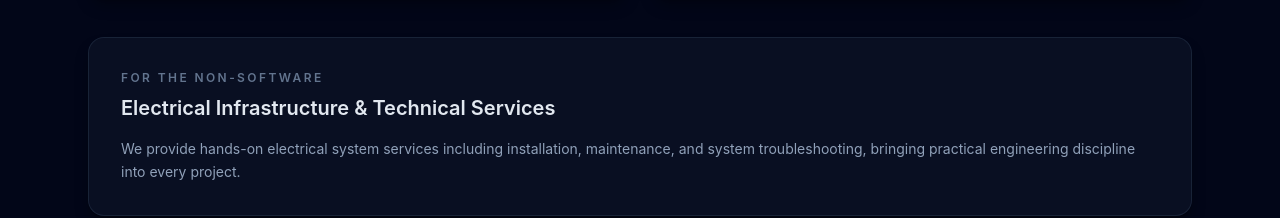
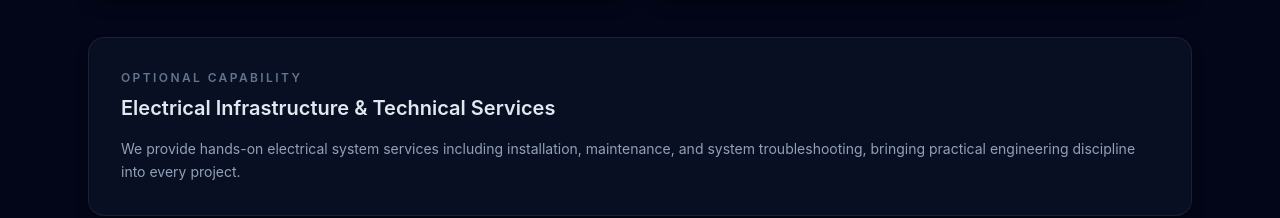
Before and after one commit to Zennertekh/zennertekh-website, a React (Vite) app: page / in a window 1280 px wide. Shown: the part 2453-2671 px from the top of the page. Built offline with nearby package versions, Linux system fonts and the light colour scheme.

Commit message:
untracked unintended file

```diff
--- a/src/sections/Services.jsx
+++ b/src/sections/Services.jsx
@@ -106,7 +106,7 @@ function Services() {
         className="rounded-2xl border border-slate-700/40 bg-slate-900/60 p-8 backdrop-blur-xl shadow-lg shadow-black/35 transition-all duration-300 hover:-translate-y-1 hover:bg-slate-900/80 hover:shadow-orange-600/10"
       >
         <p className="text-xs font-semibold uppercase tracking-[0.2em] text-slate-500">
-          For The Non-Software
+          Optional Capability
         </p>
         <h3 className="mt-2 text-xl font-semibold text-slate-200">
           Electrical Infrastructure & Technical Services
```
Also changed, not shown: 1 other file (tests, documents, lock files or other folders).
